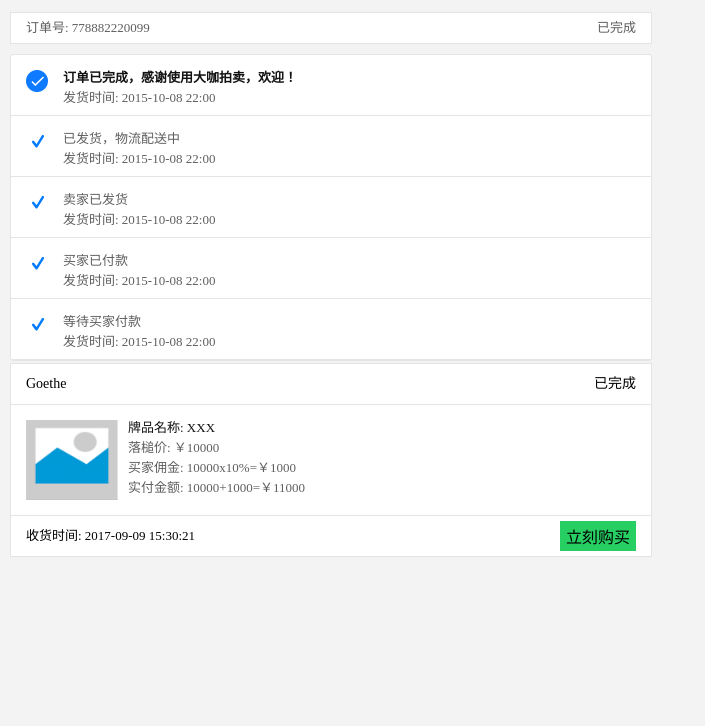
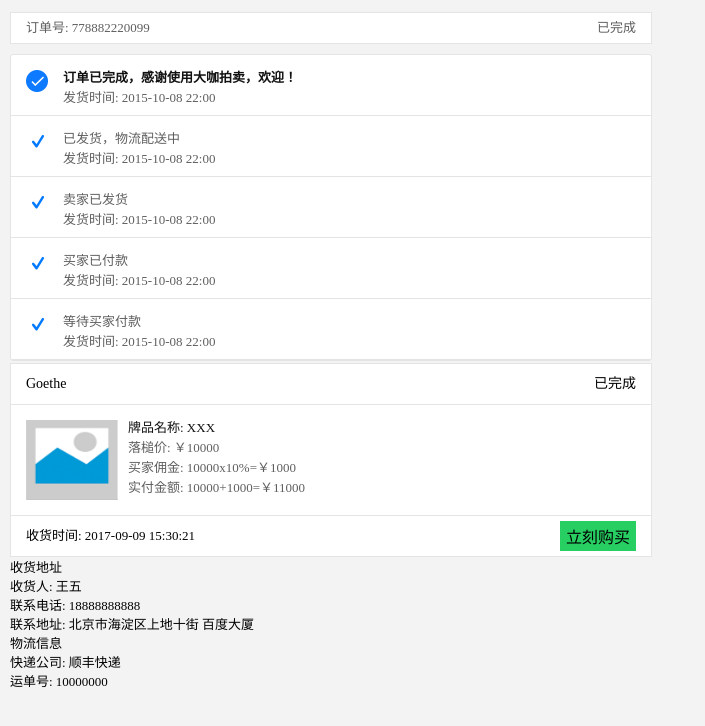
Before and after one commit to yuler/D2C-HTML, a website: page src/views/buyer/order-done.html in a window 1280 px wide. Shown: the whole page, without its empty margins (0-705 px from the left). Drawn offline with nearby package versions, Linux system fonts and the light colour scheme; files that its build step writes are made by us from their sources; files whose address does not match are found by name.

Commit message:
物流信息 结构部分

```diff
--- a/src/views/buyer/order-done.html
+++ b/src/views/buyer/order-done.html
@@ -77,8 +77,20 @@
 			</div>
 		</div>
 		<!---收货地址-->
-		<div>
-
+		<div class="reciver-info">
+			<div class="title">
+				收货地址
+			</div>
+			<div class="content">
+				<p class='person'>收货人: 王五</p>
+				<p class='phone'>联系电话: 18888888888</p>
+				<p class='address'>联系地址: 北京市海淀区上地十街 百度大厦</p>
+			</div>
+			<div class="logistical-title">物流信息</div>
+			<div class="logistical-content">
+				<p class='company'>快递公司: 顺丰快递</p>
+				<p class='logistical-no'>运单号: 10000000</p>
+			</div>
 		</div>
 		<!--物流信息-->
 		<div>
```
